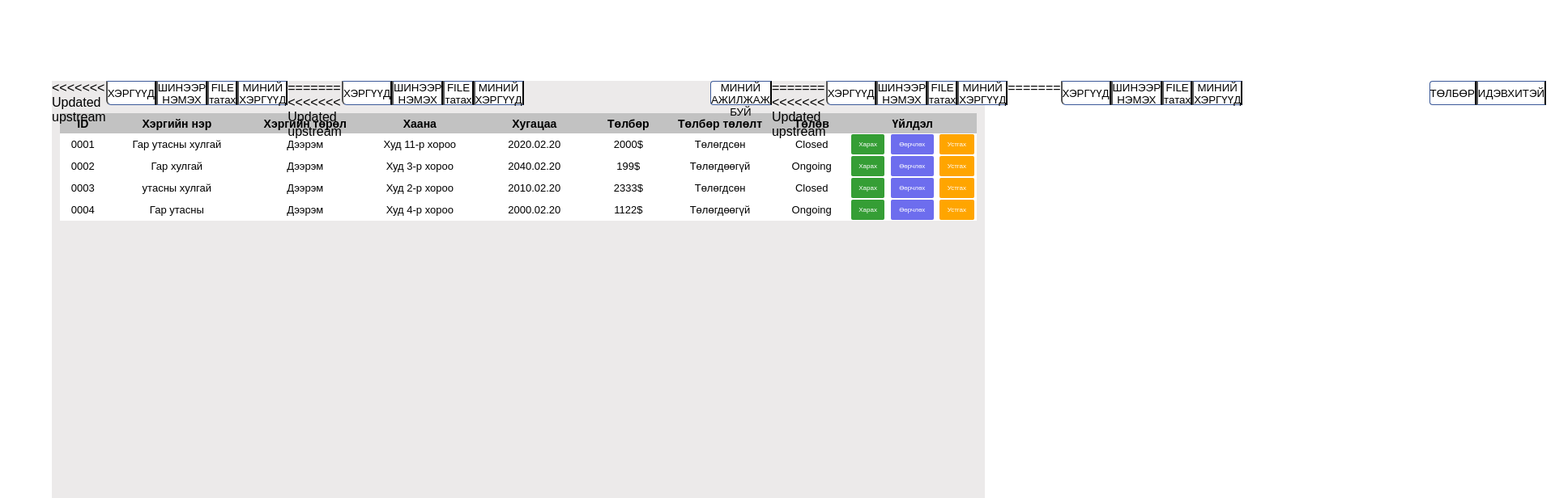
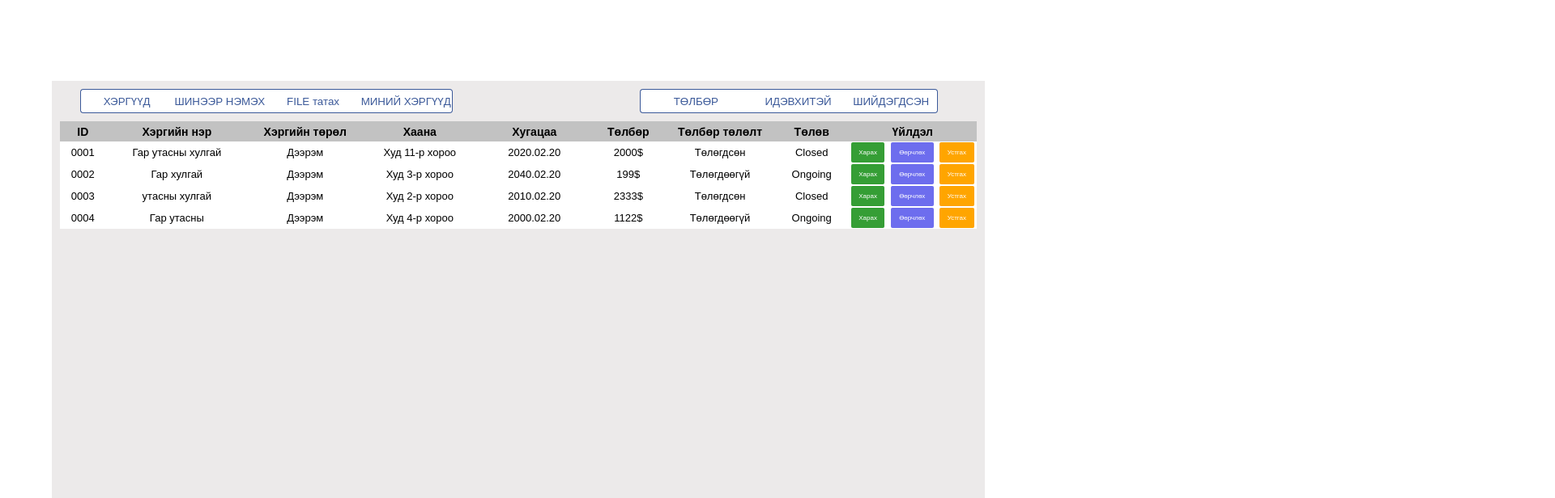
Before and after one commit to Saruulbuyan-Munkhtur/MonLaw, a website: page src/components/cases.html in a window 1280 px wide. Shown: the top 616 px of the page at 81% size, 1920 px wide, since content can reach past the window. Drawn offline with Linux system fonts and the light colour scheme.

Commit message:
updated
buttons

```diff
--- a/src/components/cases.html
+++ b/src/components/cases.html
@@ -10,27 +10,6 @@
     <div class="main-content-container">
         <div class="header-buttons">
 
-<<<<<<< Updated upstream
-
-            <button id="header-button-first">ХЭРГҮҮД</button>
-            <button>ШИНЭЭР НЭМЭХ</button>
-            <button>FILE татах</button>
-            <button>МИНИЙ ХЭРГҮҮД</button>
-=======
-<<<<<<< Updated upstream
-            <button id="header-button-first">ХЭРГҮҮД</button>
-            <button>ШИНЭЭР НЭМЭХ</button>
-            <button>FILE татах</button>
-            <button id="header-button-fourth">МИНИЙ ХЭРГҮҮД</button>
-            <button id="header-button-fifth">МИНИЙ АЖИЛЖАЖ БУЙ</button>
-=======
-<<<<<<< Updated upstream
-
-            <button id="header-button-first">ХЭРГҮҮД</button>
-            <button>ШИНЭЭР НЭМЭХ</button>
-            <button>FILE татах</button>
-            <button>МИНИЙ ХЭРГҮҮД</button>
-=======
             <button onclick="sortAll()" id="header-button-first">ХЭРГҮҮД</button>
             <button>ШИНЭЭР НЭМЭХ</button>
             <button>FILE татах</button>
@@ -38,19 +17,9 @@
             <button id="header-button-fifth" onclick="sortMyWorks()">ТӨЛБӨР</button>
             <button onclick="sortByActive()">ИДЭВХИТЭЙ</button>
             <button id="header-button-last" onclick="sortByClosed()">ШИЙДЭГДСЭН</button>
->>>>>>> Stashed changes
 
-            <button id="header-button-fifth">МИНИЙ АЖИЛЖ БУЙ</button>
->>>>>>> Stashed changes
-            <button>ИДЭВХИТЭЙ</button>
-            <button id="header-button-last">ШИЙДЭГДСЭН</button>
->>>>>>> Stashed changes
-
-            <button id="header-button-fifth">МИНИЙ АЖИЛЖ БУЙ</button>
-            <button>ИДЭВХИТЭЙ</button>
-            <button id="header-button-last">ШИИДЭГДСЭН</button>
         </div>
-        <div style="background-color: ;" id="main-content"></div>
+        <div id="main-content"></div>
     </div>
     <div id="about-content">
         <div id="about-content-container">
--- a/src/css/cases_style.css
+++ b/src/css/cases_style.css
@@ -16,23 +16,14 @@ body{
     margin-right: auto;
 }
 .header-buttons{
-    height: 30px;
+    height: 40px;
     display: flex;
-
+    padding-top: 10px;
 }
 .header-buttons button{
-<<<<<<< Updated upstream
-=======
-<<<<<<< Updated upstream
 
-=======
-<<<<<<< Updated upstream
-=======
     color: #3b5999;
     border-bottom: 0.3px solid #3b5999;;
->>>>>>> Stashed changes
->>>>>>> Stashed changes
->>>>>>> Stashed changes
     border-style: none;
     border-top: 0.3px solid #3b5999;
     border-bottom: 0.3px solid #3b5999;
@@ -46,21 +37,7 @@ body{
     transition: background-color 0.4s;
 
 }
-<<<<<<< Updated upstream
-=======
-<<<<<<< Updated upstream
-#header-button-fourth{
-    border-top-right-radius: 6px;
-    border-bottom-right-radius: 6px;
-}
-#header-button-fifth{
-    border-top-left-radius: 6px;
-    border-bottom-left-radius: 6px;
-    margin-left: 20%;
-}
-=======
-<<<<<<< Updated upstream
-=======
+
 #header-button-fourth{
     border-right: 0.3px solid #3b5999;
     border-top-right-radius: 4px;
@@ -73,9 +50,6 @@ body{
     border-bottom-left-radius: 4px;
     margin-left: 20%;
 }
->>>>>>> Stashed changes
->>>>>>> Stashed changes
->>>>>>> Stashed changes
 .header-buttons button:hover{
     color: white;
     background-color: #3b5999;
@@ -83,43 +57,16 @@ body{
 }
 
 #header-button-first{
-<<<<<<< Updated upstream
-  border-top-left-radius: 6px;
-  border-bottom-left-radius: 6px;
-}
-#header-button-last{
-  border-top-right-radius: 6px;
-  border-bottom-right-radius: 6px;
-=======
-<<<<<<< Updated upstream
-    margin-left: 5%;
-    border-top-left-radius: 6px;
-    border-bottom-left-radius: 6px;
-}
-#header-button-last{
-    border-top-right-radius: 6px;
-    border-bottom-right-radius: 6px;
-=======
-<<<<<<< Updated upstream
-  border-top-left-radius: 6px;
-  border-bottom-left-radius: 6px;
-}
-#header-button-last{
-  border-top-right-radius: 6px;
-  border-bottom-right-radius: 6px;
-=======
     border-left: 0.3px solid #3b5999;
-    margin-left: 5%;
+    margin-left: 3%;
     border-top-left-radius: 4px;
     border-bottom-left-radius: 4px;
 }
+
 #header-button-last{
     border-right: 0.3px solid #3b5999;
     border-top-right-radius: 4px;
     border-bottom-right-radius: 4px;
->>>>>>> Stashed changes
->>>>>>> Stashed changes
->>>>>>> Stashed changes
 }
 .cat-names{
 
@@ -162,12 +109,12 @@ body{
 }
 #contents-first-button{
     margin-left: 5px;
-    border-top-left-radius: 5px;
-    border-bottom-left-radius: 5px;
+    border-top-left-radius: 4px;
+    border-bottom-left-radius: 4px;
 }
 #contents-last-button{
-    border-top-right-radius: 5px;
-    border-bottom-right-radius: 5px;
+    border-top-right-radius: 4px;
+    border-bottom-right-radius: 4px;
 }
 .contents{
     display: flex;
@@ -281,15 +228,7 @@ table tr:nth-child(2){
     top:108px;
     left:88%;
 }
-<<<<<<< Updated upstream
-=======
-<<<<<<< Updated upstream
-table tr{
-    margin-top: 10px;
-}
-=======
-<<<<<<< Updated upstream
-=======
+
 table tr{
     margin-top: 10px;
 }
@@ -317,6 +256,3 @@ table tr:first-child th:nth-child(7){
 table tr:first-child th:nth-child(8){
     width: 8%;
 }
->>>>>>> Stashed changes
->>>>>>> Stashed changes
->>>>>>> Stashed changes
```
